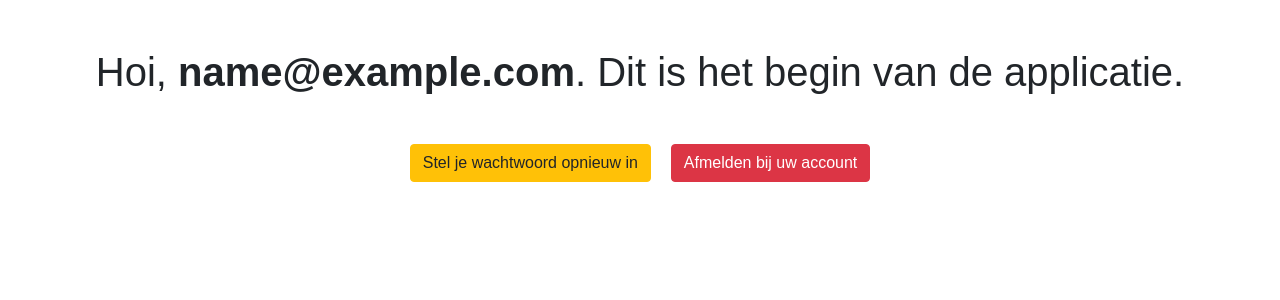
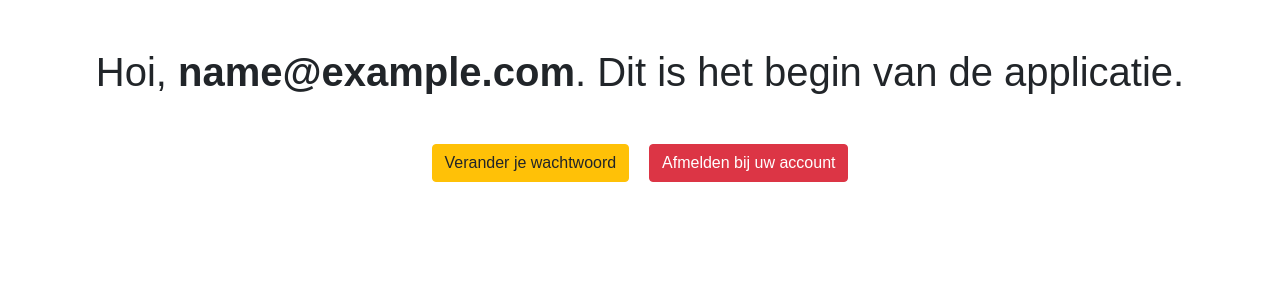
Before and after one commit to 28toby10/login-system, a PHP site: page /welcome.php in a window 1280 px wide. Shown: the top 300 px of the page. Run offline with PHP 8.4, Linux system fonts and the light colour scheme; the visitor is signed in with stand-in values (Sample User, id 1).

Commit message:
frontend v1.1.1

```diff
--- a/welcome.php
+++ b/welcome.php
@@ -22,7 +22,7 @@ if(!isset($_SESSION["loggedin"]) || $_SESSION["loggedin"] !== true){
 <body>
     <h1 class="my-5">Hoi, <b><?php echo htmlspecialchars($_SESSION["email"]); ?></b>. Dit is het begin van de applicatie.</h1>
     <p>
-        <a href="reset-password.php" class="btn btn-warning">Stel je wachtwoord opnieuw in</a>
+        <a href="reset-password.php" class="btn btn-warning">Verander je wachtwoord</a>
         <a href="logout.php" class="btn btn-danger ml-3">Afmelden bij uw account</a>
     </p>
 </body>
```
